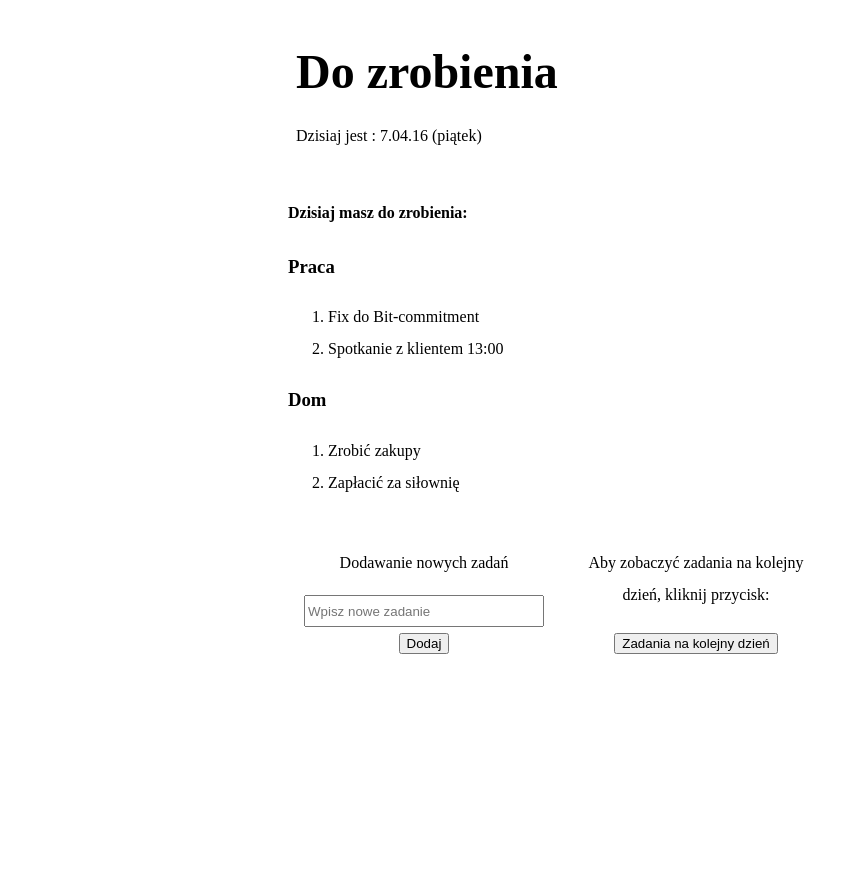
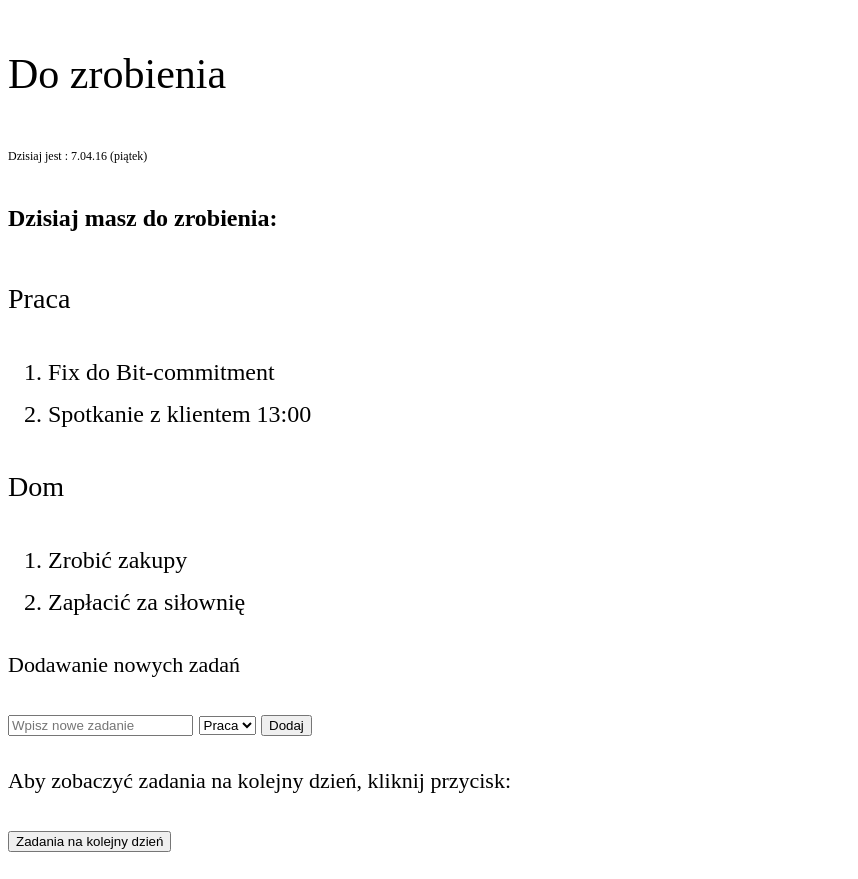
Before and after one commit to Sealious/workshops-2016-summer, a plain HTML site: page HomeWork2/index.html in a window 1280 px wide. Shown: the whole page, without its empty margins (0-858 px from the left). Before the commit the page ends 800 px from the top, so only its background shows below. Drawn offline with Linux system fonts and the light colour scheme.

Commit message:
add Vertical Rhythm to CSS add select to HTML to choose list to add new task

```diff
--- a/HomeWork2/index.html
+++ b/HomeWork2/index.html
@@ -7,19 +7,19 @@
 		<link href='https://fonts.googleapis.com/css?family=Lato:400,900|Josefin+Sans:400,700&subset=latin,latin-ext' rel='stylesheet' type='text/css'>
     </head>
     <body>
-		<div class="container">
+
 			<div class="header">
 				<h1>Do zrobienia</h1>
 
-  					<p> Dzisiaj jest : 7.04.16 (piątek) </p>
+  			<p>Dzisiaj jest : 7.04.16 (piątek) </p>
 
 			</div>
 
 
 
-			<div class="content">
+
 				<div class="tasks">
-					<h4>Dzisiaj masz do zrobienia:<h4>
+					<h4>Dzisiaj masz do zrobienia:</h4>
         <h3> Praca </h3>
           <ol>
 						<li>Fix do Bit-commitment</li>
@@ -34,20 +34,25 @@
 
 				</div>
 
-			</div>
-      <div class="new-task">
+
+      <div class="functionalities">
+      <span class="new-task">
     <p>		Dodawanie nowych zadań </p>
      <input type="text" name="task" placeholder="Wpisz nowe zadanie" id="input-text" />
+     <select class="ListSelect" >
+       <option>Praca</option>
+       <option>Dom</option>
+     </select>
                 <input type="submit" value="Dodaj" id="add-task-button" />
-      </div>
 
 
+    </span>
 
-      <div class="next-day">
+      <span class="next-day">
         <p>Aby zobaczyć zadania na kolejny dzień, kliknij przycisk:</p>
         <p> <input class="button" type="submit" value="Zadania na kolejny dzień" id="nextday-button" /> </p>
-      </div>
+      </span>
+    </div>
 
-		</div>
 	</body>
 </html>
--- a/HomeWork2/style.css
+++ b/HomeWork2/style.css
@@ -1,82 +1,42 @@
-* {
-    box-sizing: border-box;
-}
+body{
+           font-family: 'sans-serif';
+           font-size: 12px;
 
-body {
-    margin: 1rem;
-    font-family: serif;
-	font-size: 1rem;
-}
+       }
+       .header{
 
-div {
-	line-height: 2rem;
+         line-height: 1.5000em;
+         margin-top: 0.7500em;  margin-bottom: 0.0000em;
 
-}
-.container {
-	width: 48rem;
-	;
-	margin: 0 auto;
-	border-radius: 1rem;
-	padding: 0rem 2rem;
-}
+       }
+       h1{
+           font-size: 1.75rem;
+       }
+       h2{}
+       h3{}
+       .tasks{
+        font-size: 2em;
+        line-height: 1.75em;
+        margin-top: 0.75em;
+        margin-bottom: 0.75em;
+       }
 
-.header {
-	height: 10rem;
-	vertical-align: middle;
-	padding: 0.5rem;
-
-}
-
-h1 {
-	font-family: serif;
-	font-size: 3rem;
-}
-
-.new-task {
-	float: left;
-	text-align: center;
-	padding: 1rem;
-	width: 17rem;
-	height: 10rem;
-	border-radius: 1rem 0rem 0rem 0rem;
-}
-
-#input-text {
-    width: 15rem;
-    height: 2rem;
-}
-
-#next-day-button {
-    width: 4rem;
-    height: 2rem;
-}
+       h1, h2, h3{
+           line-height: 2em;
+           margin-top: 0.75em;
+           margin-bottom: 0.75em;
+           font-weight: normal;
+       }
 
 
-.data {
-	text-align: center;
-	float: left;
-	padding: 1rem;
-	height: 7rem;
-	width: 17rem;
-	font-size: 1.5rem;
-}
+       .functionalities{
 
-.next-day {
-  float: left;
-	text-align: center;
-	padding: 1rem;
-	width: 17rem;
-	height: 10rem;
-	border-radius: 1rem 0rem 0rem 0rem;
-}
+         font-size: 1.8333em;
+         line-height: 1.6364em;
+         margin-top: 0.8182em;
+         margin-bottom: 0.0000em;
+       }
 
-#input-button-next {
-	height: 2rem;
-	width: 10rem;
-}
-
-
-ol {
-	text-align: left;
-	font-size: 1rem;
-}
+       html{
+           font-size:1.5em;
+       }
```
